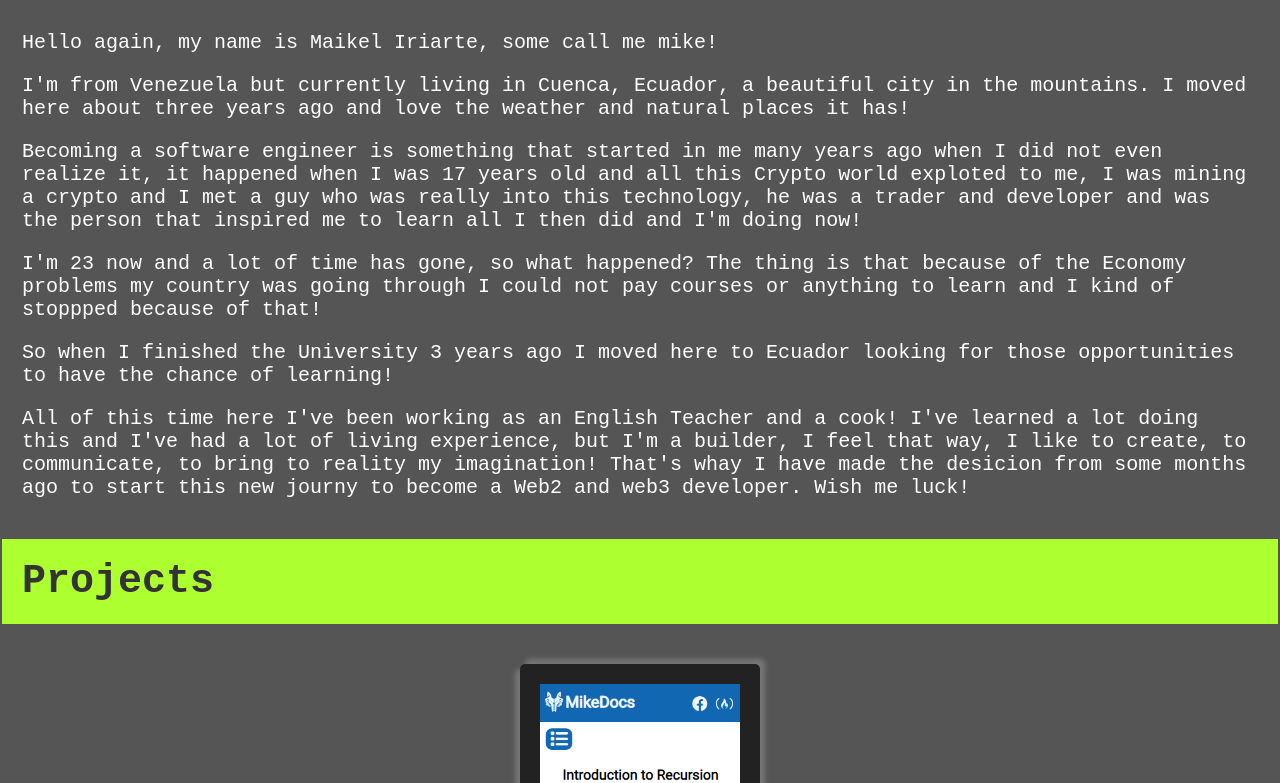
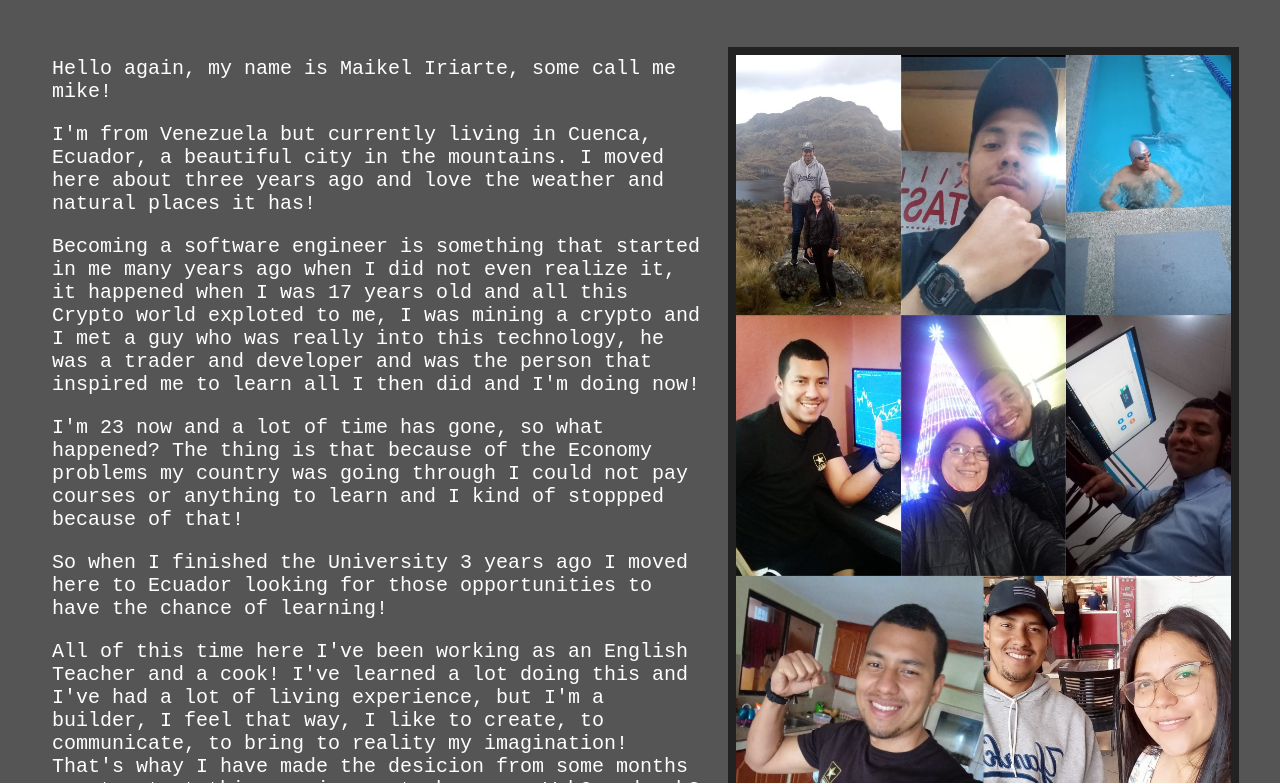
Before and after one commit to MikeAvocato01/Portfolio-Project-FCC, a plain HTML site: page index.html in a window 1280 px wide. Shown: the part 673-1456 px from the top of the page. Drawn offline with Linux system fonts and the light colour scheme.

Commit message:
Destokp Version Second  Part Changes

```diff
--- a/index.css
+++ b/index.css
@@ -128,6 +128,9 @@ main section #explanation  {
     margin-right: 20px;
     font-size: 20px;
 }
+#image-collage {
+    display: none;
+}
 .project-stl {
     box-shadow: -5px 5px 5px #777, 5px -5px 5px #777;
     font-size: 18px;
@@ -215,7 +218,6 @@ button {
     height: 40px;
     margin-top: 10px;
 }
-
 #social_media p {
     background-color: #3CB371;
     text-align: center;
@@ -301,6 +303,7 @@ script {
     nav {
         display: inherit;
         margin-left: auto;
+        margin-top: 10px;
     }
     nav ul {
         width: 600px;
@@ -353,5 +356,23 @@ script {
         transform: scale(1.2);
         box-shadow: -3px -3px var(--form-color), 3px 3px var(--form-color);
     }
+    #flex-container-image {
+        display: flex;
+        justify-content: space-between;
+    }
+   #flex-container-image #explanation {
+        width: 95%;
+        margin-left: 50px;
+    }
+    #image-collage {
+        display: inherit;
+    }
+    #flex-container-image #image-collage img {
+        border: #222 solid 8px;
+        width: 90%;
+        height: auto;
+        margin-top: 10px;
+    }
+
 
 }
--- a/index.html
+++ b/index.html
@@ -58,6 +58,7 @@
             <div class="section-stl">
                 <h3>About me</h3>
             </div>
+            <div id="flex-container-image">
                 <div id="explanation">
                     <p>Hello again, my name is Maikel Iriarte, some call me mike!</p>
                     <p>I'm from Venezuela but currently living in Cuenca, Ecuador, a
@@ -81,6 +82,11 @@
                         but I'm a builder, I feel that way, I like to create, to communicate,
                         to bring to reality my imagination! That's whay I have made the desicion from
                         some months ago to start this new journy to become a Web2 and web3 developer. Wish me luck! </p>
+                </div>
+                <div id="image-collage">
+                    <img src="img/pjimage.jpg" alt="collage, pics of me">
+                </div>
+
             </div>
         </section>
         <section id="projects">
@@ -176,7 +182,8 @@
                     <div>
                         <a href="https://www.facebook.com/maikel.iriarte.5" target="_blank"><i
                                 class="fa-brands fa-facebook"></i></a>
-                        <a href="https://twitter.com/Mike01Aguacate" target="_blank"><i class="fa-brands fa-twitter"></i> </a>
+                        <a href="https://twitter.com/Mike01Aguacate" target="_blank"><i
+                                class="fa-brands fa-twitter"></i> </a>
                         <a href="https://www.instagram.com/mike01aguacate/" target="_blank"><i
                                 class="fa-brands fa-instagram"></i></a>
                         <a href="https://www.freecodecamp.org/Mike01" target="_blank"><i
```
Also changed, not shown: img/pjimage.jpg (added). Lines whose indentation alone changed are shown as unchanged.
